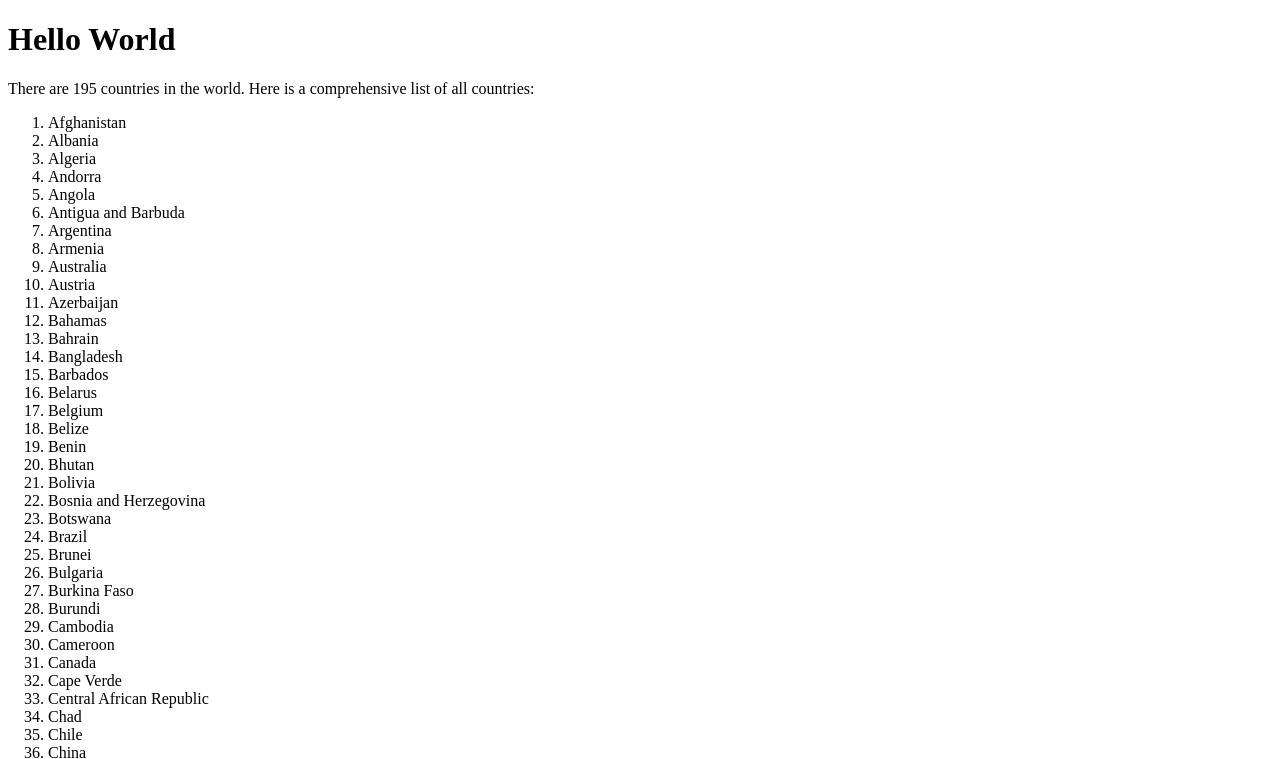
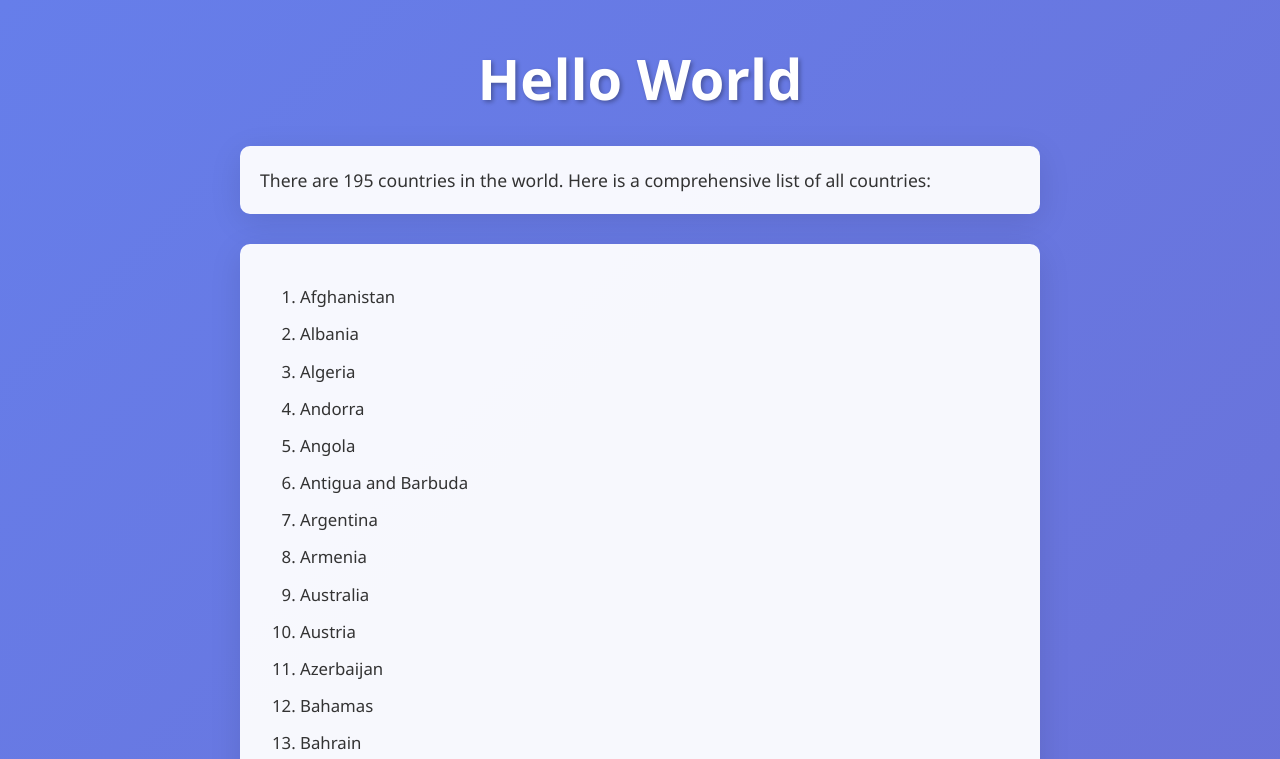
Before and after one commit to jatorig/HelloWorld, a plain HTML site: page index.html in a window 1280 px wide. Shown: the top 759 px of the page. Drawn offline with Linux system fonts and the light colour scheme.

Commit message:
added some styling

```diff
--- /dev/null
+++ b/helloworld.css
@@ -0,0 +1,66 @@
+* {
+    margin: 0;
+    padding: 0;
+    box-sizing: border-box;
+}
+
+body {
+    font-family: 'Segoe UI', Tahoma, Geneva, Verdana, sans-serif;
+    background: linear-gradient(135deg, #667eea 0%, #764ba2 100%);
+    min-height: 100vh;
+    padding: 40px 20px;
+    color: #333;
+}
+
+h1 {
+    color: #fff;
+    font-size: 3.5em;
+    margin-bottom: 30px;
+    text-align: center;
+    text-shadow: 2px 2px 4px rgba(0, 0, 0, 0.3);
+    animation: slideIn 0.8s ease-out;
+}
+
+p {
+    background: rgba(255, 255, 255, 0.95);
+    padding: 20px;
+    border-radius: 10px;
+    font-size: 1.1em;
+    line-height: 1.6;
+    max-width: 800px;
+    margin: 0 auto 30px;
+    box-shadow: 0 8px 32px rgba(0, 0, 0, 0.1);
+}
+
+ol {
+    background: rgba(255, 255, 255, 0.95);
+    padding: 40px 40px 40px 60px;
+    max-width: 800px;
+    margin: 0 auto;
+    border-radius: 10px;
+    box-shadow: 0 8px 32px rgba(0, 0, 0, 0.1);
+}
+
+li {
+    margin-bottom: 12px;
+    font-size: 1.05em;
+    line-height: 1.5;
+    transition: transform 0.2s, color 0.2s;
+}
+
+li:hover {
+    transform: translateX(8px);
+    color: #667eea;
+    font-weight: 500;
+}
+
+@keyframes slideIn {
+    from {
+        opacity: 0;
+        transform: translateY(-30px);
+    }
+    to {
+        opacity: 1;
+        transform: translateY(0);
+    }
+}
--- a/index.html
+++ b/index.html
@@ -4,6 +4,7 @@
     <meta charset="UTF-8">
     <meta name="viewport" content="width=device-width, initial-scale=1.0">
     <title>Hello World</title>
+    <link rel="stylesheet" href="helloworld.css">
 </head>
 <body>
     <h1>Hello World</h1>
```
